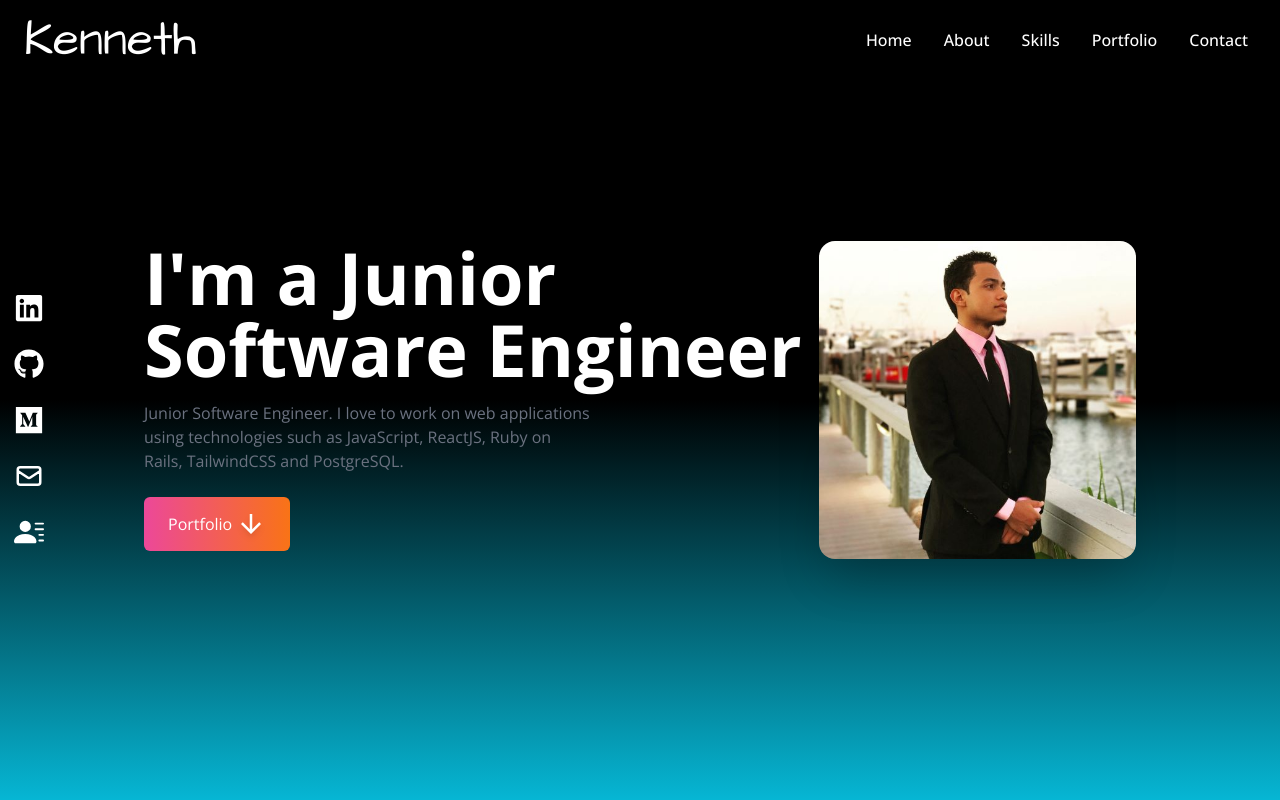
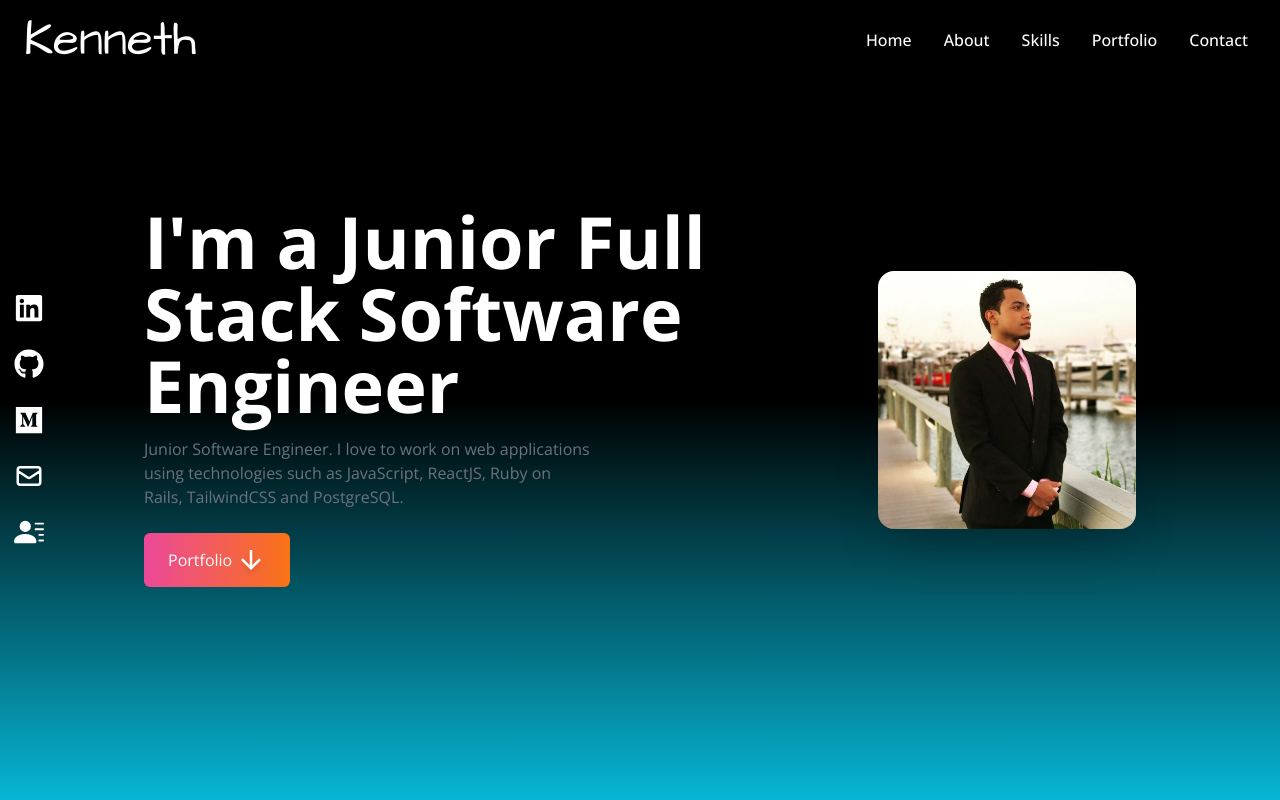
Before and after one commit to LoopFruits/react-portfolio, a React (Create React App) app: page / in a window 1280 px wide. Shown: the top 800 px of the page. Built offline with nearby package versions, Linux system fonts and the light colour scheme.

Commit message:
changed home heading

```diff
--- a/src/components/Home.jsx
+++ b/src/components/Home.jsx
@@ -8,7 +8,7 @@ const Home = () => {
     <div name="home" className="h-screen w-full bg-gradient-to-b from-black via-black to-cyan-500 text-white">
         <div className="max-w-screen-lg mx-auto flex flex-col items-center justify-center h-full px-4 md:flex-row">
             <div className="flex flex-col justify-center h-full">
-                <h2 className="text-4xl sm:text-7xl font-bold text-white"> I'm a Junior Software Engineer</h2>
+                <h2 className="text-4xl sm:text-7xl font-bold text-white"> I'm a Junior Full Stack Software Engineer</h2>
                 <p className="text-gray-500 py-4 max-w-md">
                     Junior Software Engineer. I love to work on web applications using technologies such as JavaScript, ReactJS, Ruby on Rails, TailwindCSS and PostgreSQL.
                 </p>
```
